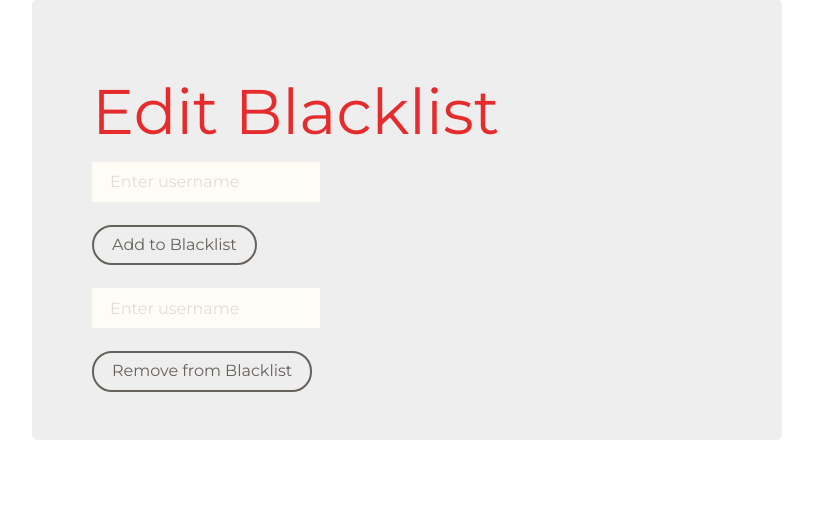
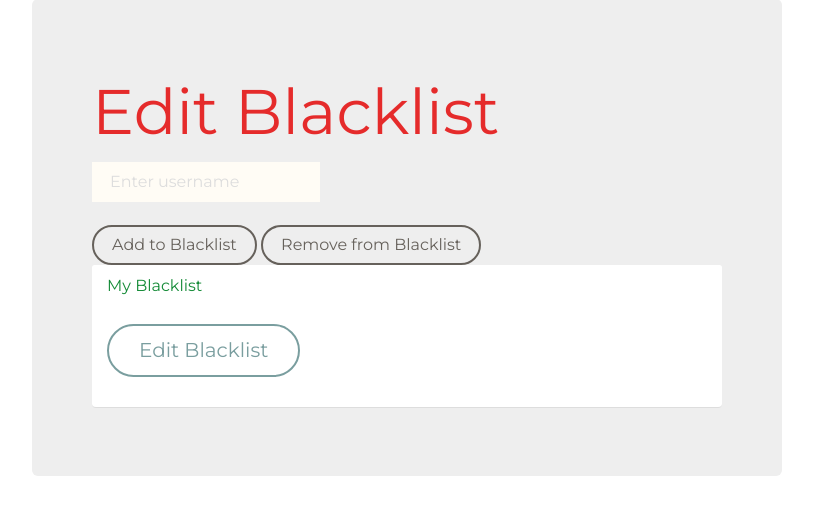
Before and after one commit to wostlund/softdevFinalProj, a Flask app: page /blacklist in a window 1280 px wide. Shown: the part 182-697 px from the top of the page, without its empty margins (233-1046 px from the left). Run offline with Flask 2, Linux system fonts and the light colour scheme; a user stored in the database is signed in; parts of the project's set-up code (start-up, migrations or seed data) failed here and were passed over; some libraries are stand-ins or nearby versions.

Commit message:
working on editblack

```diff
--- a/templates/editblack.html
+++ b/templates/editblack.html
@@ -34,16 +34,26 @@
 	<p></p>
 	<form action="/editblack" method="POST">
 	  <div class="input-group">
-	    <input type="text" class="form-control" placeholder="Enter username" name="addToBlacklist">
-	  </div> <br>
+	    <input type="text" class="form-control" placeholder="Enter username" name="username">
+	  </div><br>
 	  <button type="submit" class="btn btn-default" name="add-blacklist-button">Add to Blacklist</button>
-	  <br><br>
-	  <div class="input-group">
-	    <input type="text" class="form-control" placeholder="Enter username" name="removeFromBlacklist">
-	  </div> <br>
 	  <button type="submit" class="btn btn-default" name="remove-blacklist-button">Remove from Blacklist</button>
 	  <br>
         </form>
+	<div class="panel panel-default">
+	<!-- Default panel contents -->
+	<div class="panel-heading">My Blacklist</div>
+	<div class="panel-body">
+	  <p><a class="btn btn-primary btn-lg" href="/blacklist" role="button">Edit Blacklist</a></p>
+	</div>
+
+	<!-- List group -->
+	<ul class="list-group">
+	  {% for person in blacklist %}
+	  <li class="list-group-item">{{person[name]}}</li>
+	  {% endfor %}
+	</ul>
+      </div>
       </div>
     </div>
   </div>
```
